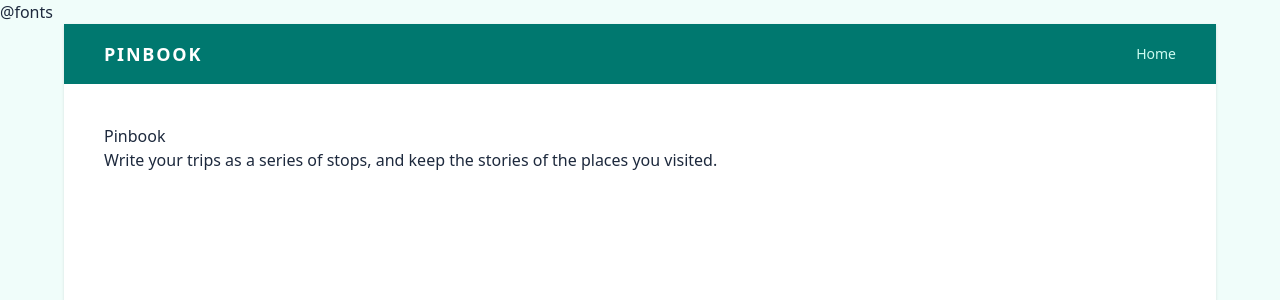
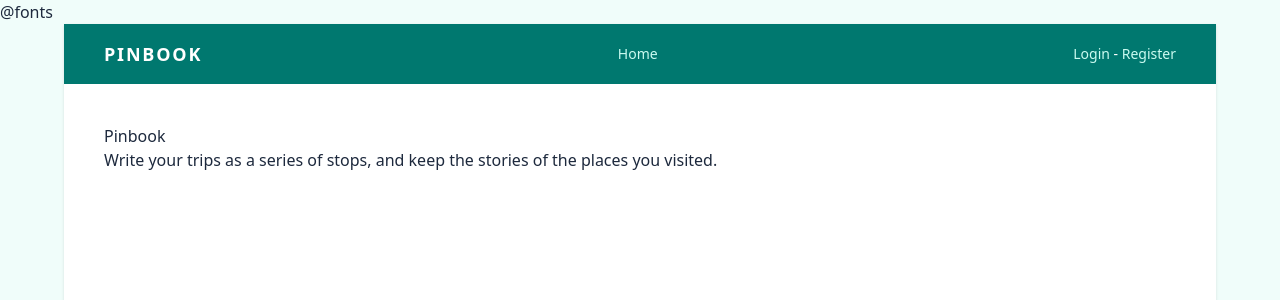
Before and after one commit to Aye-Nyein-Thaw/pinbook, a Laravel app: page / in a window 1280 px wide. Shown: the top 300 px of the page. Run offline with Laravel 12, Linux system fonts and the light colour scheme; some libraries are stand-ins or nearby versions.

Commit message:
DESIGN :art: Use logged in user info (different navbar)

```diff
--- a/resources/views/components/site-layout-header.blade.php
+++ b/resources/views/components/site-layout-header.blade.php
@@ -6,4 +6,15 @@
             <a href="{{ $link }}" class="text-sm font-medium capitalize text-teal-100 hover:text-white">{{ $label }}</a>
         @endforeach
     </nav>
+
+    <div class="text-sm">
+        @auth
+            {{ auth()->user()->name }}:
+            <a href="{{ route('dashboard') }}" class="font-medium capitalize text-teal-100 hover:text-white">Dashboard</a>
+        @else
+            <a href="{{ route('login') }}" class="font-medium capitalize text-teal-100 hover:text-white">Login</a>
+            -
+            <a href="{{ route('register') }}" class="font-medium capitalize text-teal-100 hover:text-white">Register</a>
+        @endauth
+    </div>
 </header>
```
